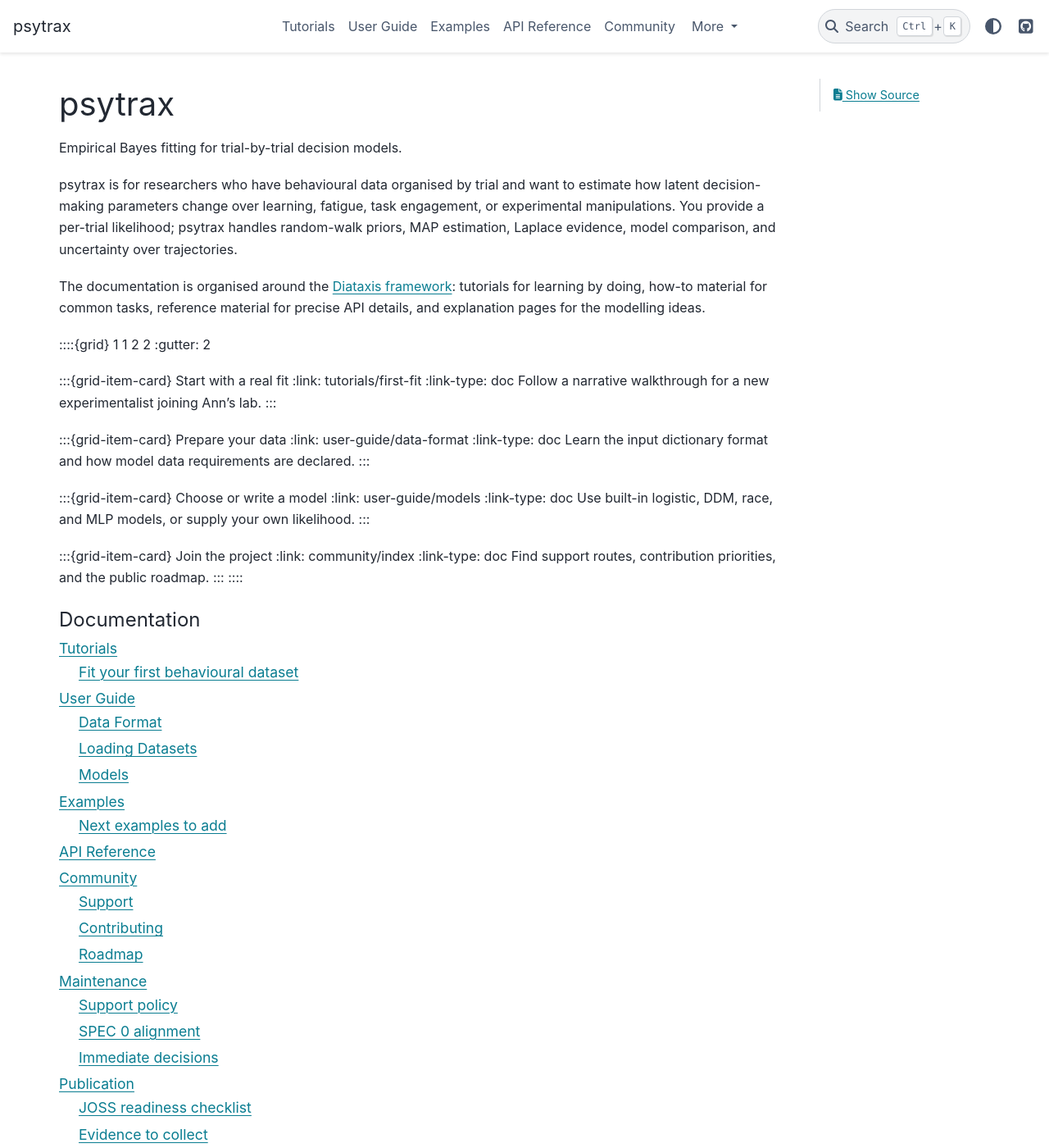
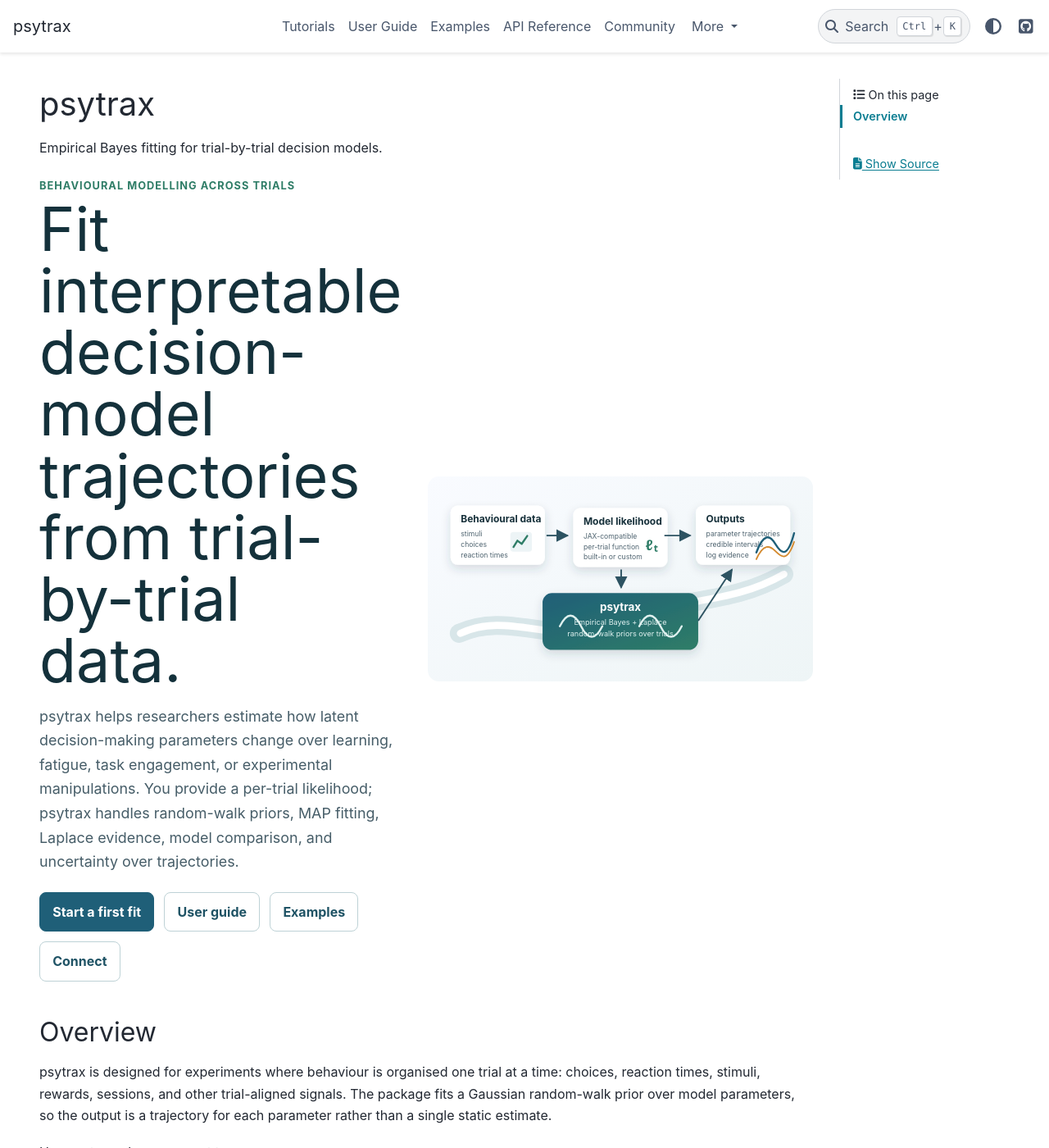
Before and after one commit to SamuelLiebana/psytrax, a Sphinx documentation site: the page built from docs/source/index.md, in a window 1280 px wide and 1400 px high. Shown: the whole window at 82% size. Built offline with Sphinx 7.4.7 and the PyData theme 0.15.4, drawn with Linux system fonts in a browser that asks for light colours; some of the changed text lies outside the part shown.

Commit message:
improve front page

````diff
--- /dev/null
+++ b/docs/source/_static/psytrax.css
@@ -0,0 +1,143 @@
+.bd-main .bd-content .bd-article-container {
+  max-width: 1040px;
+}
+
+.psytrax-hero {
+  align-items: center;
+  display: grid;
+  gap: 2.5rem;
+  grid-template-columns: minmax(0, 0.96fr) minmax(320px, 1.04fr);
+  margin: 1.4rem 0 2.4rem;
+}
+
+.psytrax-hero h1 {
+  color: #14313b;
+  font-size: clamp(2.35rem, 6vw, 4.6rem);
+  letter-spacing: 0;
+  line-height: 1.02;
+  margin: 0.35rem 0 1rem;
+}
+
+.psytrax-kicker {
+  color: #2f7d67;
+  font-size: 0.8rem;
+  font-weight: 750;
+  letter-spacing: 0.08em;
+  margin: 0;
+  text-transform: uppercase;
+}
+
+.psytrax-lede {
+  color: #465d68;
+  font-size: 1.12rem;
+  line-height: 1.65;
+  margin-bottom: 1.4rem;
+}
+
+.psytrax-actions {
+  display: flex;
+  flex-wrap: wrap;
+  gap: 0.75rem;
+}
+
+.psytrax-button {
+  align-items: center;
+  border: 1px solid #bed2d6;
+  border-radius: 8px;
+  color: #1f5365;
+  display: inline-flex;
+  font-weight: 700;
+  min-height: 2.7rem;
+  padding: 0.62rem 0.95rem;
+  text-decoration: none;
+}
+
+.psytrax-button:hover {
+  border-color: #2f7d67;
+  color: #1d664f;
+  text-decoration: none;
+}
+
+.psytrax-button.primary {
+  background: #1f5f78;
+  border-color: #1f5f78;
+  color: #ffffff;
+}
+
+.psytrax-button.primary:hover {
+  background: #17495d;
+  border-color: #17495d;
+  color: #ffffff;
+}
+
+.psytrax-hero-figure img {
+  display: block;
+  height: auto;
+  width: 100%;
+}
+
+.psytrax-feature-row {
+  display: grid;
+  gap: 1rem;
+  grid-template-columns: repeat(3, minmax(0, 1fr));
+  margin: 1.8rem 0 0.8rem;
+}
+
+.psytrax-feature {
+  border: 1px solid #d6e2e4;
+  border-radius: 8px;
+  color: #324b55;
+  display: block;
+  padding: 1rem;
+  text-decoration: none;
+}
+
+.psytrax-feature strong {
+  color: #17313b;
+  display: block;
+  font-size: 1.05rem;
+  margin-bottom: 0.4rem;
+}
+
+.psytrax-feature span {
+  color: #5c7078;
+}
+
+.psytrax-feature:hover {
+  border-color: #2f7d67;
+  text-decoration: none;
+}
+
+.toctree-wrapper.compound:empty {
+  display: none;
+}
+
+.psytrax-footer-logos {
+  align-items: center;
+  display: flex;
+  flex-wrap: wrap;
+  gap: 1.4rem;
+  justify-content: center;
+}
+
+.psytrax-footer-logos img {
+  display: block;
+  height: auto;
+  max-height: 52px;
+  object-fit: contain;
+  width: auto;
+}
+
+.psytrax-footer-logos img.ucl-gatsby-logo {
+  max-height: 64px;
+}
+
+@media (max-width: 960px) {
+  .psytrax-hero {
+    grid-template-columns: 1fr;
+  }
+
+  .psytrax-feature-row {
+    grid-template-columns: 1fr;
+  }
+}
--- /dev/null
+++ b/docs/source/_templates/footer-logos.html
@@ -0,0 +1,4 @@
+<div class="psytrax-footer-logos" aria-label="Institutional logos">
+  <img class="ucl-gatsby-logo" src="{{ pathto('_static/logos/ucl-gatsby-footer.png', 1) }}" alt="UCL Gatsby Computational Neuroscience Unit">
+  <img src="{{ pathto('_static/logos/swc-footer.png', 1) }}" alt="Sainsbury Wellcome Centre">
+</div>
--- a/docs/source/conf.py
+++ b/docs/source/conf.py
@@ -33,11 +33,15 @@ exclude_patterns = []
 html_theme = "pydata_sphinx_theme"
 html_title = "psytrax"
 html_static_path = ["_static"]
+html_css_files = ["psytrax.css"]
 html_theme_options = {
     "github_url": "https://github.com/SamuelLiebana/psytrax",
     "external_links": [
         {"name": "App", "url": "https://psytrax.streamlit.app"},
     ],
+    "footer_start": ["footer-logos"],
+    "footer_center": ["copyright"],
+    "footer_end": ["sphinx-version"],
     "show_toc_level": 2,
 }
 
--- a/docs/source/index.md
+++ b/docs/source/index.md
@@ -2,46 +2,64 @@
 
 Empirical Bayes fitting for trial-by-trial decision models.
 
-psytrax is for researchers who have behavioural data organised by trial and
-want to estimate how latent decision-making parameters change over learning,
-fatigue, task engagement, or experimental manipulations. You provide a
-per-trial likelihood; psytrax handles random-walk priors, MAP estimation,
-Laplace evidence, model comparison, and uncertainty over trajectories.
+<div class="psytrax-hero">
+  <div class="psytrax-hero-copy">
+    <p class="psytrax-kicker">Behavioural modelling across trials</p>
+    <h1>Fit interpretable decision-model trajectories from trial-by-trial data.</h1>
+    <p class="psytrax-lede">
+      psytrax helps researchers estimate how latent decision-making parameters
+      change over learning, fatigue, task engagement, or experimental
+      manipulations. You provide a per-trial likelihood; psytrax handles
+      random-walk priors, MAP fitting, Laplace evidence, model comparison, and
+      uncertainty over trajectories.
+    </p>
+    <div class="psytrax-actions">
+      <a class="psytrax-button primary" href="tutorials/first-fit.html">Start a first fit</a>
+      <a class="psytrax-button" href="user-guide/index.html">User guide</a>
+      <a class="psytrax-button" href="examples/index.html">Examples</a>
+      <a class="psytrax-button" href="community/support.html">Connect</a>
+    </div>
+  </div>
+  <div class="psytrax-hero-figure">
+    <img src="_static/images/psytrax_pipeline.svg" alt="psytrax pipeline from behavioural data to model trajectories and evidence">
+  </div>
+</div>
 
-The documentation is organised around the
-[Diataxis framework](https://diataxis.fr/): tutorials for learning by doing,
-how-to material for common tasks, reference material for precise API details,
-and explanation pages for the modelling ideas.
+## Overview
 
-::::{grid} 1 1 2 2
-:gutter: 2
+psytrax is designed for experiments where behaviour is organised one trial at a
+time: choices, reaction times, stimuli, rewards, sessions, and other
+trial-aligned signals. The package fits a Gaussian random-walk prior over model
+parameters, so the output is a trajectory for each parameter rather than a
+single static estimate.
 
-:::{grid-item-card} Start with a real fit
-:link: tutorials/first-fit
-:link-type: doc
-Follow a narrative walkthrough for a new experimentalist joining Ann's lab.
-:::
+Use psytrax when you want to:
 
-:::{grid-item-card} Prepare your data
-:link: user-guide/data-format
-:link-type: doc
-Learn the input dictionary format and how model data requirements are declared.
-:::
+- recover trial-by-trial changes in decision weights, biases, thresholds, or
+  model-specific parameters;
+- compare candidate behavioural models with approximate marginal likelihood;
+- add learning rules or model-level hyperparameters without rewriting the
+  inference engine;
+- start from built-in logistic, DDM, race, or MLP models, then move to your own
+  JAX-compatible per-trial likelihood.
 
-:::{grid-item-card} Choose or write a model
-:link: user-guide/models
-:link-type: doc
-Use built-in logistic, DDM, race, and MLP models, or supply your own likelihood.
-:::
-
-:::{grid-item-card} Join the project
-:link: community/index
-:link-type: doc
-Find support routes, contribution priorities, and the public roadmap.
-:::
-::::
+<div class="psytrax-feature-row">
+  <a class="psytrax-feature" href="user-guide/data-format.html">
+    <strong>Prepare data</strong>
+    <span>Convert trial tables into the small dictionary format psytrax expects.</span>
+  </a>
+  <a class="psytrax-feature" href="user-guide/models.html">
+    <strong>Choose models</strong>
+    <span>Use built-in models or write a custom likelihood for your task.</span>
+  </a>
+  <a class="psytrax-feature" href="api/index.html">
+    <strong>Reference API</strong>
+    <span>Look up public functions, model modules, and learning-rule helpers.</span>
+  </a>
+</div>
 
 ```{toctree}
+:hidden:
 :maxdepth: 2
 :caption: Documentation
 
````
Also changed, not shown: docs/source/_static/images/psytrax_pipeline.svg (added), docs/source/_static/logos/swc-footer.png (added), docs/source/_static/logos/ucl-gatsby-footer.png (added), 1 other file.
